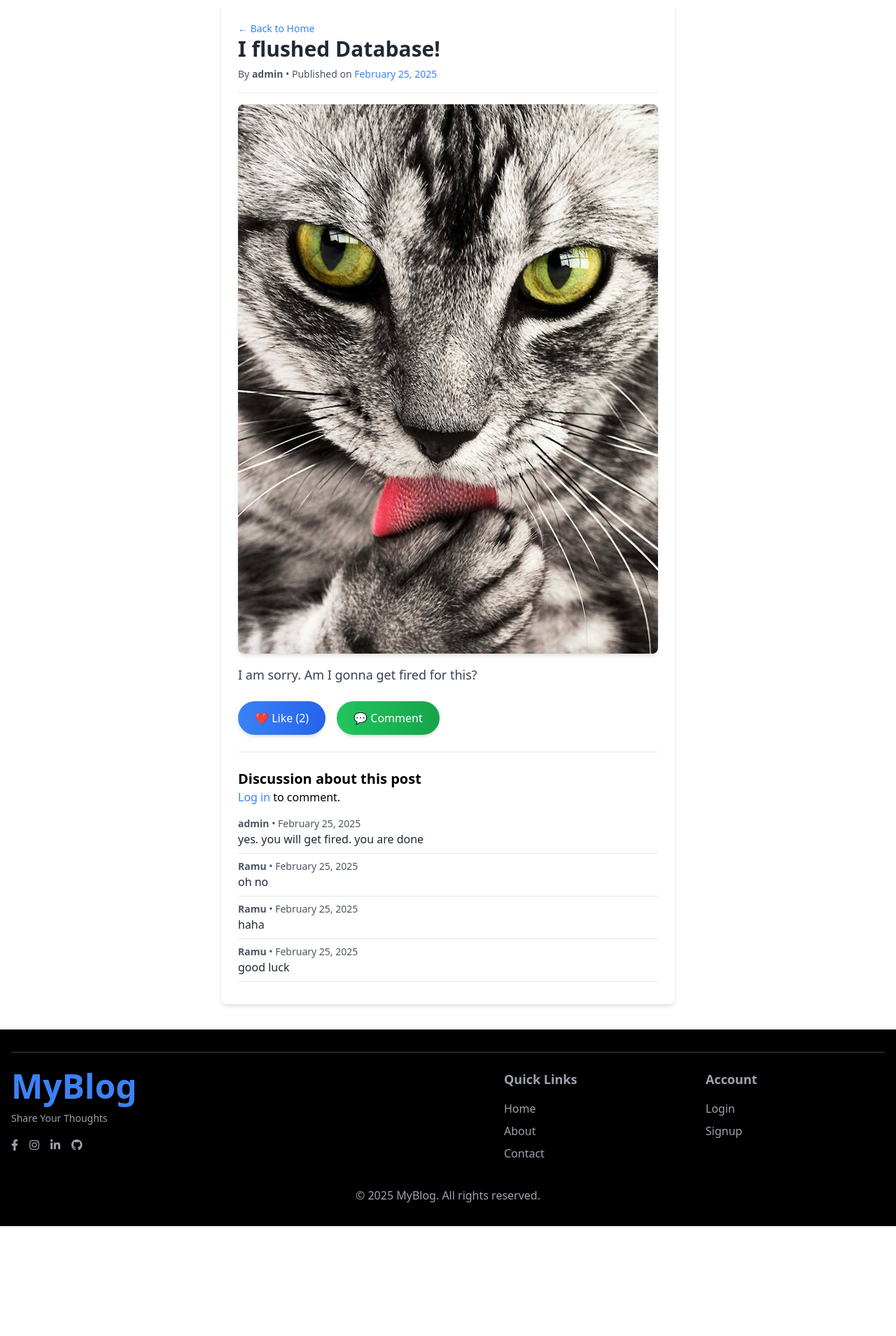
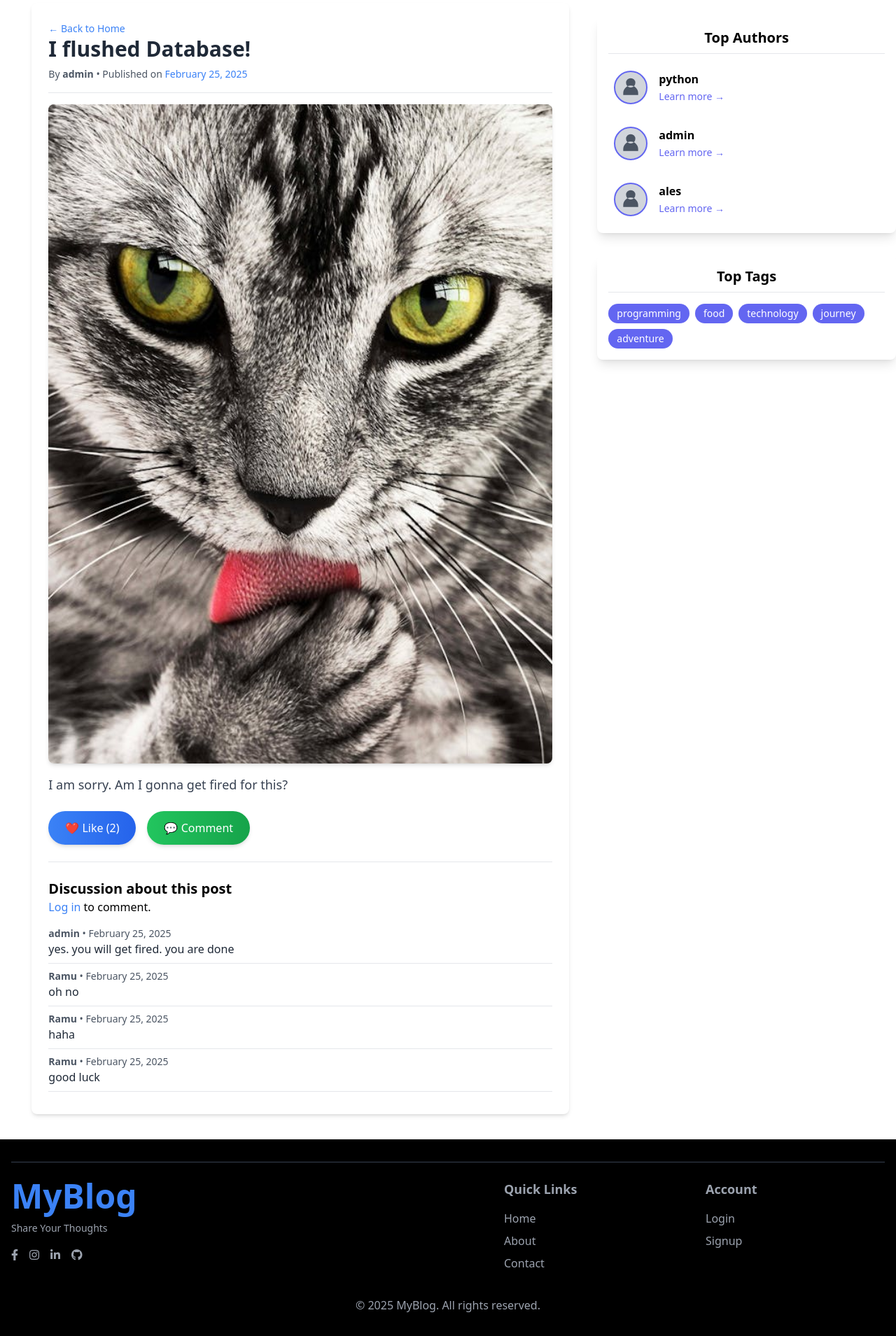
Before and after one commit to saradjung/BlogSite, a Django app: page /blog/1 in a window 1280 px wide. Shown: the part 76-1985 px from the top of the page at 70% size. Before the commit the page ends 1828 px from the top, so only its background shows below. Run offline with Django 5.2, Linux system fonts and the light colour scheme; data comes from the database, SQL or seed files in the repository; both versions use the stored data as it was after the commit; some libraries are stand-ins or nearby versions.

Commit message:
added top authors and top tags in singlepost template

```diff
--- a/blog_project/blog/templates/author_posts.html
+++ b/blog_project/blog/templates/author_posts.html
@@ -1,7 +1,7 @@
 {% extends 'base.html' %}
 {% block content %}
 <div class="container mx-auto pt-20 px-4">
-    <h1 class="text-left text-3xl font-bold text-lime-900 mb-10">{{author.username}}'s Posts:</h1>
+    <h1 class="text-left text-3xl font-bold text-black-900 mb-10">{{author.username}}'s Posts:</h1>
 <div class="grid md:grid-cols-3 gap-6">
     {% for post in posts %}
     <div class="bg-white rounded-2xl shadow-lg overflow-hidden transition-transform transform hover:scale-105 hover:shadow-xl">
--- a/blog_project/blog/templates/singleblog.html
+++ b/blog_project/blog/templates/singleblog.html
@@ -3,12 +3,10 @@
 {% block title %}{{ post.title }}{% endblock %}
 
 {% block content %}
-<div class="max-w-3xl mx-auto bg-white p-6 rounded-lg shadow-md mt-20">
-      <!-- Back to Home Link -->
+<div class="container mx-auto flex flex-col md:flex-row gap-0">  <div class="md:w-2/3">
+        <div class="max-w-3xl mx-auto bg-white p-6 rounded-lg shadow-md mt-20" style="margin-right: 2.5rem;">
             <a href="{% url 'home' %}" class="text-sm text-blue-500 hover:underline">&larr; Back to Home</a>
             <h1 class="text-3xl font-bold text-gray-800">{{ post.title }}</h1>
-
-
             <p class="text-gray-600 text-sm mt-2">
                 By <a href="{% url 'author_posts' username=post.author %}" class="font-semibold hover:underline">{{ post.author }}</a> •
                 Published on <span class="text-blue-500">{{ post.created_at|date:"F d, Y" }}</span>
@@ -17,51 +15,37 @@
             {% if post.image %}
                 <img src="{{ post.image.url }}" alt="Blog Image" class="w-full h-auto rounded-lg shadow-md mt-4">
             {% endif %}
-
             <p class="text-lg text-gray-700 mt-4">
                 {{ post.content }}
             </p>
-
-    <!-- Like, Comment and Bookmark Section -->
             <div class="mt-6 flex items-center space-x-4">
-        <!-- Like Button -->
                 <form action="{% url 'like_post' post.id %}" method="POST">
                     {% csrf_token %}
                     <button type="submit" class="px-6 py-3 bg-gradient-to-r from-blue-500 to-blue-600 text-white rounded-full shadow-md transition-all duration-300 ease-in-out transform hover:scale-105 hover:from-blue-600 hover:to-blue-700 focus:outline-none focus:ring-2 focus:ring-blue-400">
                         ❤️ Like ({{ post.total_likes }})
                     </button>
                 </form>
-
-        <!-- Comment Button -->
                 <a href="#comment-section" class="px-6 py-3 bg-gradient-to-r from-green-500 to-green-600 text-white rounded-full shadow-md transition-all duration-300 ease-in-out transform hover:scale-105 hover:from-green-600 hover:to-green-700 focus:outline-none focus:ring-2 focus:ring-green-400">
                     💬 Comment
                 </a>
-
                 {% if user.is_authenticated %}
                     <form action="{% url 'bookmark_post' post.id %}" method="POST">
                         {% csrf_token %}
                         <button type="submit" class="px-6 py-3 bg-gradient-to-r from-purple-500 to-purple-600 text-white rounded-full shadow-md transition-all duration-300 ease-in-out transform hover:scale-105 hover:from-purple-600 hover:to-purple-700 focus:outline-none focus:ring-2 focus:ring-purple-400">
                             {% if has_bookmarked %}
-                        <span class="text-xl">⭐</span> <!-- Star Emoji -->
-                        <span>Unbookmark</span>
+                                <span class="text-xl">⭐</span> <span>Unbookmark</span>
                             {% else %}
-                        <span class="text-xl">🌟</span> <!-- Star Emoji -->
-                        <span>Bookmark</span>
+                                <span class="text-xl">🌟</span> <span>Bookmark</span>
                             {% endif %}
                         </button>
                     </form>
                 {% endif %}
             </div>
-
-
             <hr class="my-6">
-
-    <!-- Comment Section -->
             <div id="comment-section" class="mt-6">
                 <h2 class="text-xl font-semibold">Discussion about this post</h2>
-
                 {% if user.is_authenticated %}
-        <form action="{% url 'add_comment' post.id%}" method="POST" class="mt-4">
+                    <form action="{% url 'add_comment' post.id %}" method="POST" class="mt-4">
                         {% csrf_token %}
                         <textarea name="content" class="w-full p-2 border rounded" placeholder="Write a comment..." required></textarea>
                         <button type="submit" class="mt-2 px-4 py-2 bg-green-500 text-white rounded">Post Comment</button>
@@ -69,8 +53,6 @@
                 {% else %}
                     <p><a href="{% url 'login' %}" class="text-blue-500">Log in</a> to comment.</p>
                 {% endif %}
-
-        <!-- Display Comments -->
                 <div class="mt-4">
                     {% for comment in post.comments.all %}
                         <div class="border-b pb-2 mb-2">
@@ -82,7 +64,40 @@
                     {% endfor %}
                 </div>
             </div>
-
+        </div>
+    </div>
+    <aside class="md:w-1/3 space-y-8 mt-[100px]" >  <div class="bg-white p-4 shadow-lg rounded-lg">
+            <h3 class="text-xl font-semibold text-center border-b pb-2">Top Authors</h3>
+            <div class="space-y-4 mt-4">
+                {% for author_data in top_authors %}
+                {% if author_data.author %}
+                    <a href="{% url 'author_posts' username=author_data.author %}" class="flex items-center space-x-4 hover:bg-gray-100 p-2 rounded-lg">
+                        <div class="w-12 h-12 flex justify-center items-center bg-gray-300 rounded-full border-2 border-indigo-500">
+                            <!-- User Icon SVG -->
+                            <svg class="w-8 h-8 text-gray-600" fill="currentColor" viewBox="0 0 24 24" xmlns="http://www.w3.org/2000/svg">
+                                <path fill-rule="evenodd" d="M12 2a5 5 0 1 1 0 10 5 5 0 0 1 0-10ZM4 18a8 8 0 1 1 16 0v2H4v-2Z" clip-rule="evenodd"></path>
+                            </svg>
+                        </div>
+                        <div>
+                            <p class="font-semibold">{{ author_data.author }}</p>
+                            <span class="text-sm text-indigo-500">Learn more →</span>
+                        </div>
+                    </a>
+                {% endif %}
+            {% endfor %}
 
             </div>
+        </div>
+        <div class="bg-white p-4 shadow-lg rounded-lg">
+            <h3 class="text-xl font-semibold text-center border-b pb-2">Top Tags</h3>
+            <div class="flex flex-wrap gap-2 mt-4">
+                {% for tag in top_tags %}
+                    <a href="{% url 'tag_name' tag.name %}" class="bg-indigo-500 text-white px-3 py-1 rounded-full text-sm hover:bg-indigo-600">
+                        {{ tag.name }}
+                    </a>
+                {% endfor %}
+            </div>
+        </div>
+    </aside>
+</div>
 {% endblock %}
--- a/blog_project/blog/views.py
+++ b/blog_project/blog/views.py
@@ -7,6 +7,8 @@ from django.shortcuts import render, get_object_or_404, redirect
 from django.contrib.auth.decorators import login_required
 from .forms import CustomUserCreationForm
 from django.contrib.auth.models import User
+from django.db import models
+from django.db.models import Count
 # Create your views here.
 
 def home(request):
@@ -15,11 +17,22 @@ def home(request):
 
 def getBlog(request, post_id):
     post = Post.objects.get(id=post_id)
+
+     # Fetch top authors (users who have written the most posts)
+    top_authors = (Post.objects.values('author')  # Group by author (username)
+    .annotate(post_count=Count('id'))  # Count posts per author
+    .order_by('-post_count')[:3]  # Get top 3 authors
+                )
+
+      # Fetch top tags (modify logic based on your tag model)
+    top_tags = Tag.objects.all()
+
     if request.user.is_authenticated:
         has_bookmarked = Bookmark.objects.filter(user=request.user, post=post).exists()
     else:
         has_bookmarked = False
-    return render(request, 'singleblog.html',{'post':post, 'has_bookmarked':has_bookmarked,})
+    return render(request, 'singleblog.html',{'post':post, 'has_bookmarked':has_bookmarked, 'top_authors': top_authors,
+        'top_tags': top_tags})
 
 @login_required(login_url='/login/')
 def postBlog(request):
```
Also changed, not shown: blog_project/db.sqlite3. Lines whose indentation alone changed are shown as unchanged.
